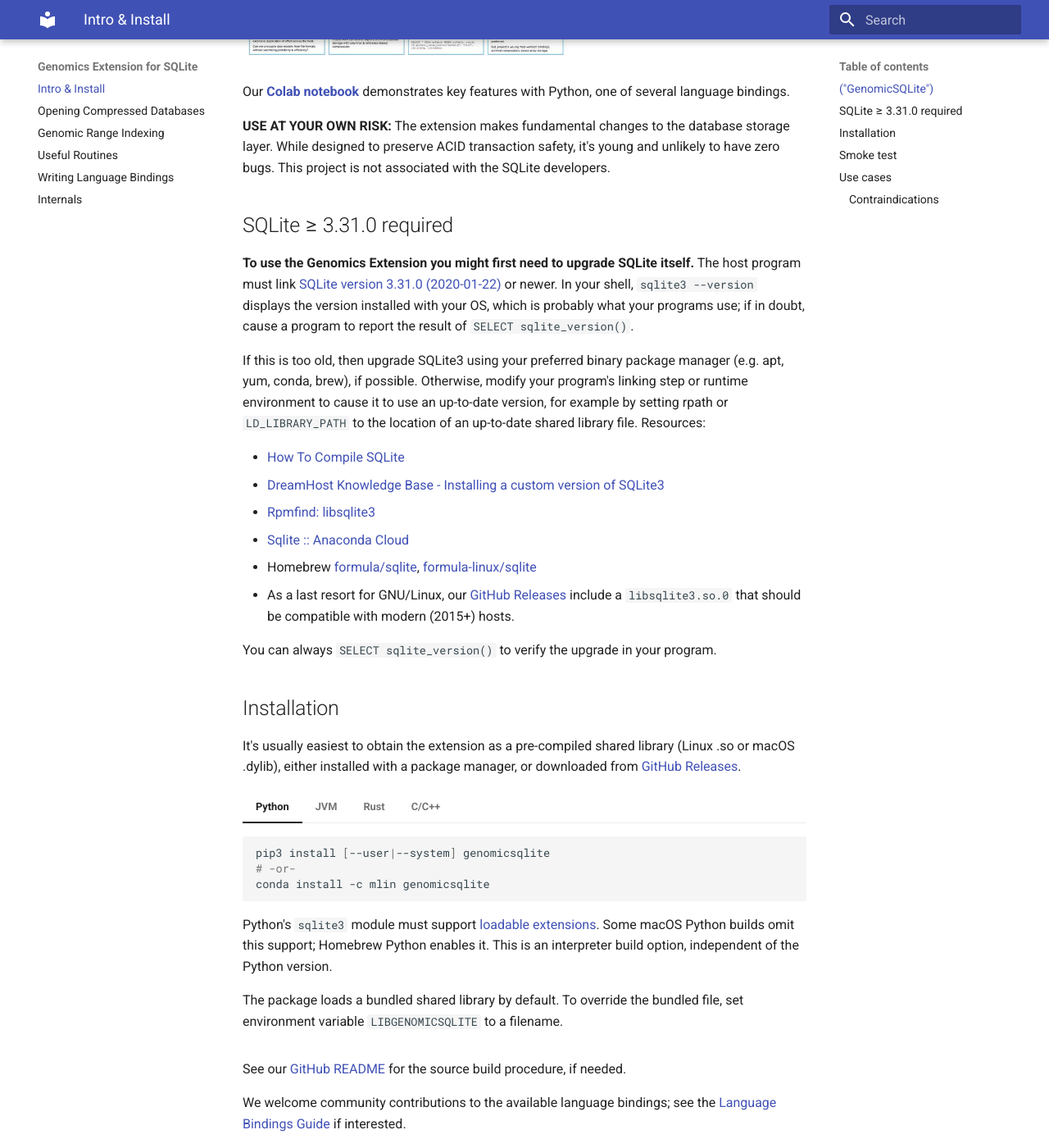
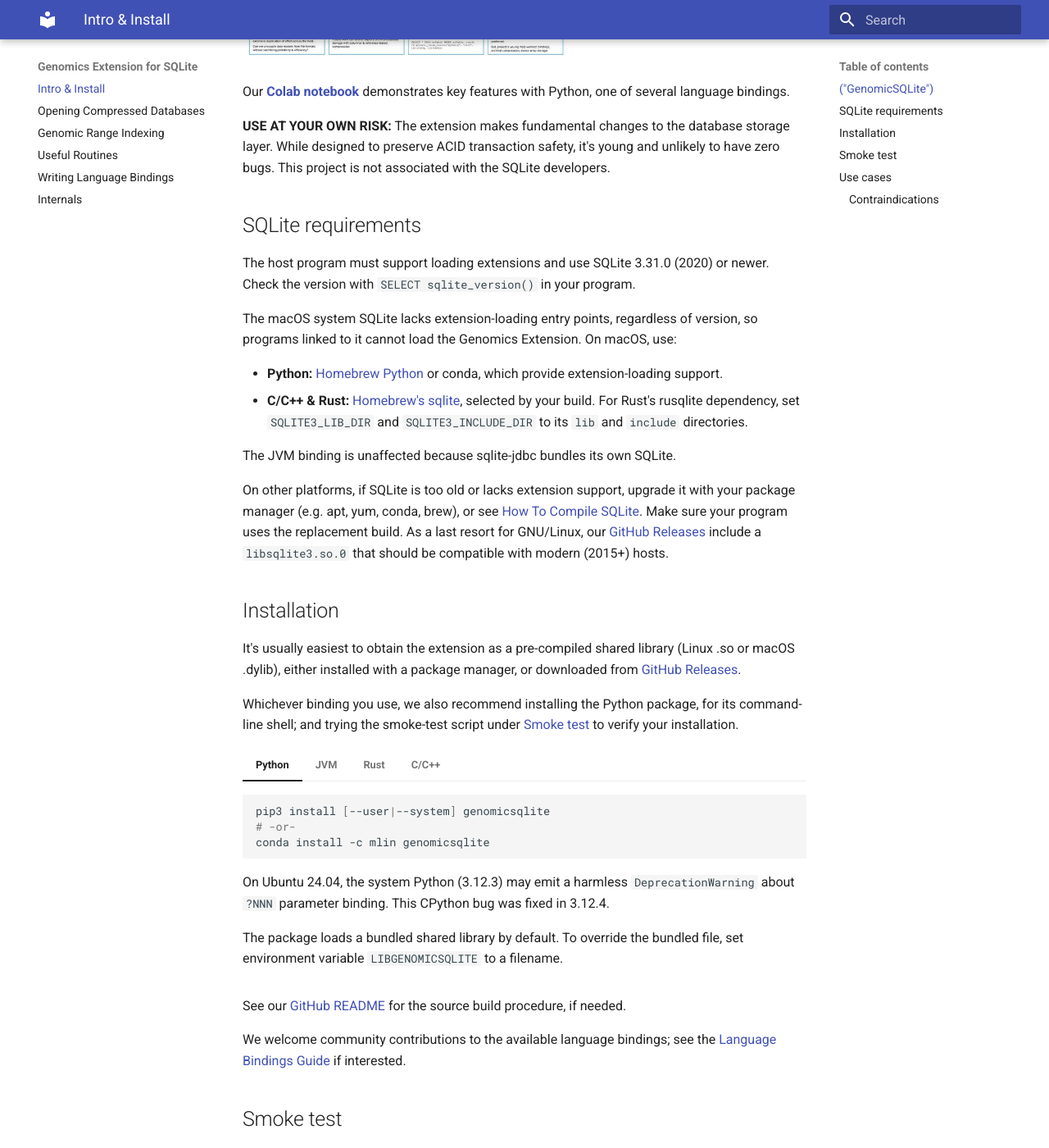
Before and after one commit to mlin/GenomicSQLite, an MkDocs documentation site: the page built from docs/index.md, in a window 1280 px wide and 1400 px high, scrolled down 751 px. Shown: the whole window at 82% size. Built offline with MkDocs 1.6.1 and Material for MkDocs 9.7.7, drawn with Linux system fonts in a browser that asks for light colours.

Commit message:
Docs: streamline SQLite requirements; document macOS loadable-extension gap

````diff
--- a/docs/index.md
+++ b/docs/index.md
@@ -16,28 +16,28 @@
 
 [<img src="GA4GH_8thPlenary_poster_mlin_v2.thumb.jpeg" width="400" alt="GenomicSQLite Poster"/>](GenomeInformatics2021Poster.pdf)
 
-Our **[Colab notebook](https://colab.research.google.com/drive/1OlHPOcRQBhDmEnS1wtOdtUGDkcD7LtKx?usp=sharing)** demonstrates key features with Python, one of several language bindings.
+Our **[Colab notebook](https://colab.research.google.com/drive/1BND1nYHDg9DLsw5buvaB30BpH_GoYbit)** demonstrates key features with Python, one of several language bindings.
 
 **USE AT YOUR OWN RISK:** The extension makes fundamental changes to the database storage layer. While designed to preserve ACID transaction safety, it's young and unlikely to have zero bugs. This project is not associated with the SQLite developers.
 
-## SQLite &ge; 3.31.0 required
+## SQLite requirements
 
-**To use the Genomics Extension you might first need to upgrade SQLite itself.** The host program must link [SQLite version 3.31.0 (2020-01-22)](https://www.sqlite.org/releaselog/3_31_0.html) or newer. In your shell, `sqlite3 --version` displays the version installed with your OS, which is probably what your programs use; if in doubt, cause a program to report the result of `SELECT sqlite_version()`.
+The host program must support loading extensions and use SQLite 3.31.0 (2020) or newer. Check the version with `SELECT sqlite_version()` in your program.
 
-If this is too old, then upgrade SQLite3 using your preferred binary package manager (e.g. apt, yum, conda, brew), if possible. Otherwise, modify your program's linking step or runtime environment to cause it to use an up-to-date version, for example by setting rpath or `LD_LIBRARY_PATH` to the location of an up-to-date shared library file. Resources:
+The macOS system SQLite lacks extension-loading entry points, regardless of version, so programs linked to it cannot load the Genomics Extension. On macOS, use:
 
-* [How To Compile SQLite](https://www.sqlite.org/howtocompile.html)
-* [DreamHost Knowledge Base - Installing a custom version of SQLite3](https://help.dreamhost.com/hc/en-us/articles/360028047592-Installing-a-custom-version-of-SQLite3)
-* [Rpmfind: libsqlite3](https://rpmfind.net/linux/rpm2html/search.php?query=libsqlite3&submit=Search+...&system=&arch=)
-* [Sqlite :: Anaconda Cloud](https://anaconda.org/anaconda/sqlite)
-* Homebrew [formula/sqlite](https://formulae.brew.sh/formula/sqlite), [formula-linux/sqlite](https://formulae.brew.sh/formula-linux/sqlite)
-* As a last resort for GNU/Linux, our [GitHub Releases](https://github.com/mlin/GenomicSQLite/releases) include a `libsqlite3.so.0` that should be compatible with modern (2015+) hosts.
+* **Python:** [Homebrew Python](https://formulae.brew.sh/formula/python) or conda, which provide extension-loading support.
+* **C/C++ & Rust:** [Homebrew's sqlite](https://formulae.brew.sh/formula/sqlite), selected by your build. For Rust's rusqlite dependency, set `SQLITE3_LIB_DIR` and `SQLITE3_INCLUDE_DIR` to its `lib` and `include` directories.
 
-You can always `SELECT sqlite_version()` to verify the upgrade in your program.
+The JVM binding is unaffected because sqlite-jdbc bundles its own SQLite.
+
+On other platforms, if SQLite is too old or lacks extension support, upgrade it with your package manager (e.g. apt, yum, conda, brew), or see [How To Compile SQLite](https://www.sqlite.org/howtocompile.html). Make sure your program uses the replacement build. As a last resort for GNU/Linux, our [GitHub Releases](https://github.com/mlin/GenomicSQLite/releases) include a `libsqlite3.so.0` that should be compatible with modern (2015+) hosts.
 
 ## Installation
 
 It's usually easiest to obtain the extension as a pre-compiled shared library (Linux .so or macOS .dylib), either installed with a package manager, or downloaded from [GitHub Releases](https://github.com/mlin/GenomicSQLite/releases).
+
+Whichever binding you use, we also recommend installing the Python package, for its command-line shell; and trying the smoke-test script under [Smoke test](#smoke-test) to verify your installation.
 
 === "Python"
     ``` bash
@@ -45,7 +45,7 @@
     # -or-
     conda install -c mlin genomicsqlite
     ```
-    Python's `sqlite3` module must support [loadable extensions](https://docs.python.org/3/library/sqlite3.html#sqlite3.Connection.enable_load_extension). Some macOS Python builds omit this support; Homebrew Python enables it. This is an interpreter build option, independent of the Python version.
+    On Ubuntu 24.04, the system Python (3.12.3) may emit a harmless `DeprecationWarning` about `?NNN` parameter binding. This CPython bug was fixed in 3.12.4.
 
     The package loads a bundled shared library by default. To override the bundled file, set environment variable `LIBGENOMICSQLITE` to a filename.
 
````
Also changed, not shown: other parts of docs/index.md (+0 -4 lines).
